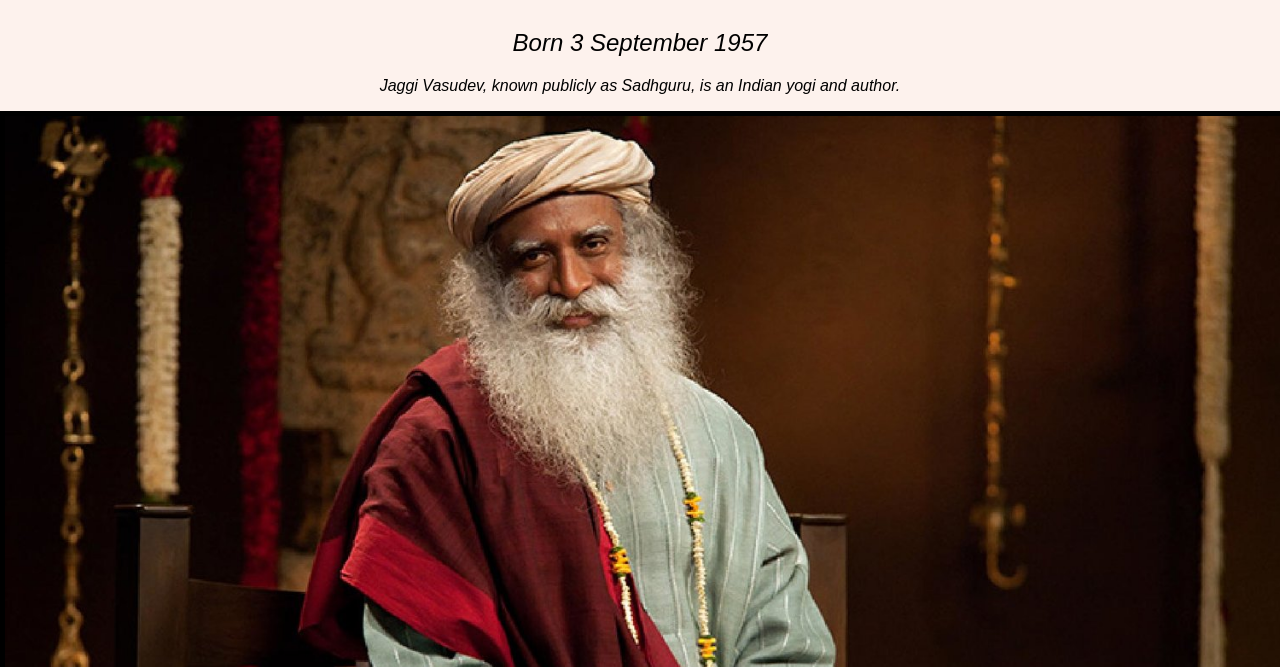
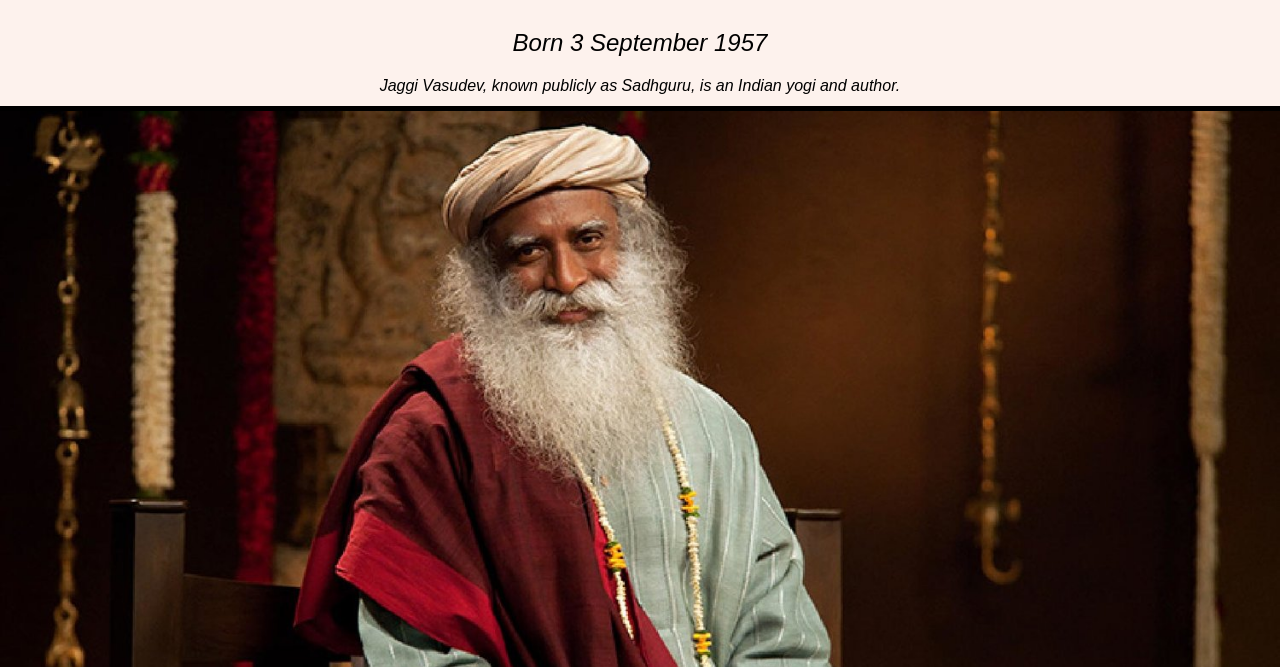
Before and after one commit to roshh1/Sadhguru, a plain HTML site: page index.html in a window 1280 px wide. Shown: the part 133-800 px from the top of the page. Drawn offline with Linux system fonts and the light colour scheme.

Commit message:
main image

```diff
--- a/stylesheet.css
+++ b/stylesheet.css
@@ -40,8 +40,8 @@ header{
     border: 2px black solid
 }
 #main_pic {
-    width:100%;
-    border: 5px black solid;
+    max-width:100%;
+    outline: 5px black solid;
 }
 h3{
     display: block;
```
